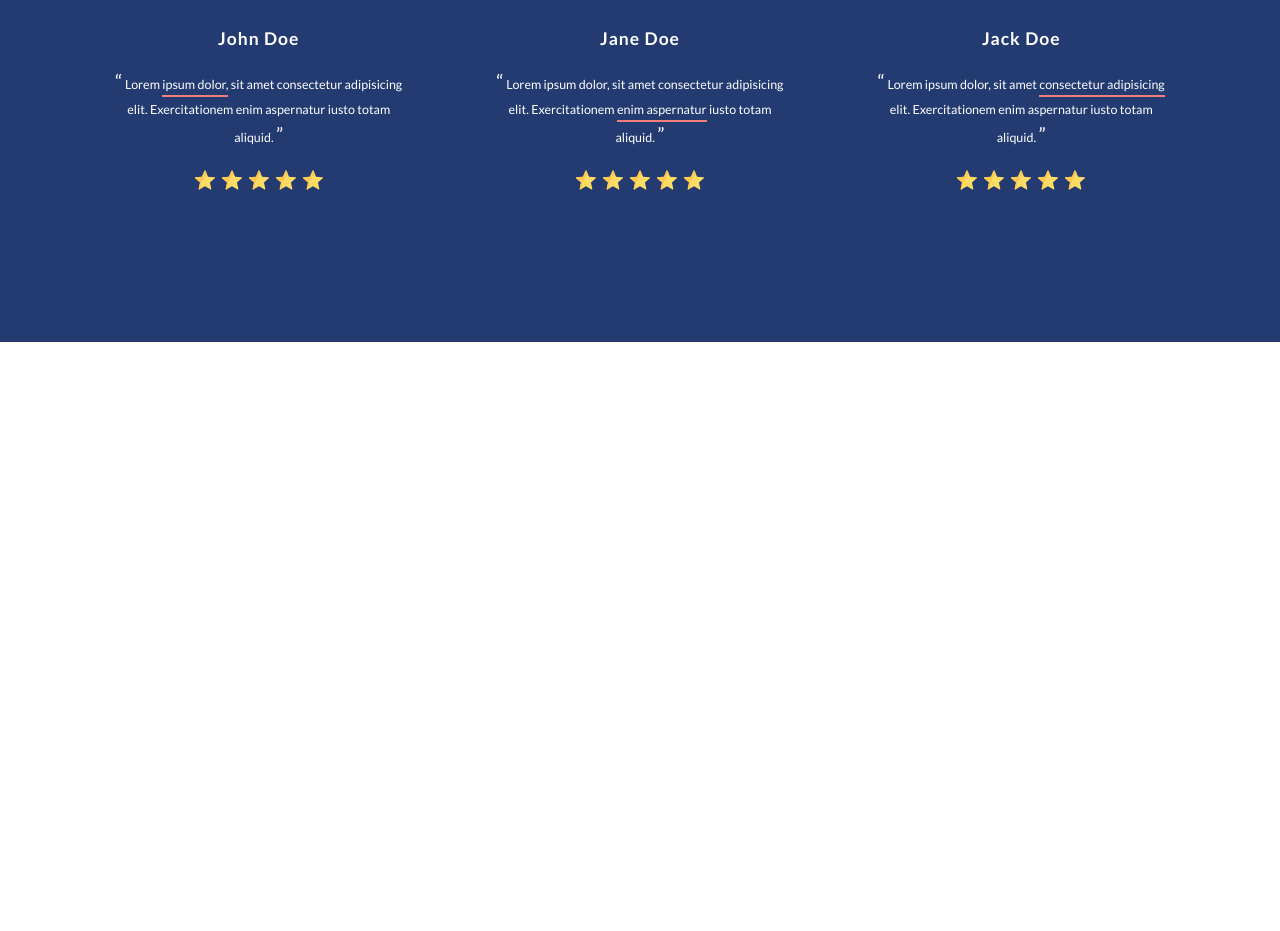
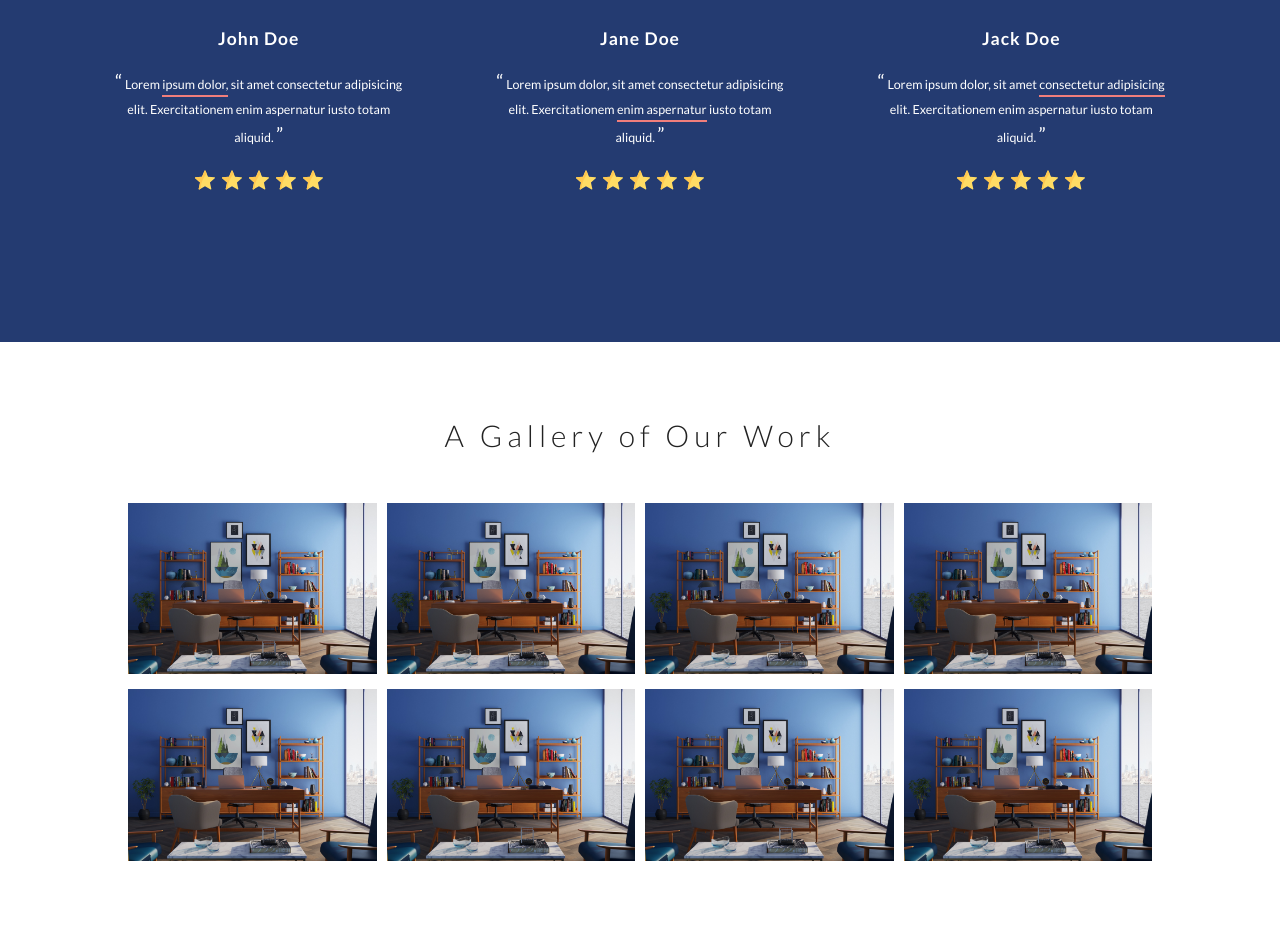
Before and after one commit to miguel-quezada63/clean-queen, a website: page public/html/index.html in a window 1280 px wide. Shown: the part 1140-2071 px from the top of the page. Before the commit the page ends 1482 px from the top, so only its background shows below. Drawn offline with Linux system fonts and the light colour scheme.

Commit message:
Added gallery section

```diff
--- a/dev/scss/abstractions/_vars.scss
+++ b/dev/scss/abstractions/_vars.scss
@@ -6,13 +6,14 @@ $secondary-color-light: #f17e7b;
 $secondary-color-extra-light: #fae9e2;
 $light-color: white;
 $text-color: #222;
-$primary-font: "Lato", cursive;
+$primary-font: "Lato", sans-serif;
 $secondary-font: "Rubik", sans-serif;
+$tertiary-font: "Open Sans", sans-serif;
 $box-shadow-sm: 0 3px 6px rgba($text-color, 0.15),
   0 3px 6px rgba($text-color, 0.25);
 $box-shadow-md: 0 10px 20px rgba($text-color, 0.18),
   0 6px 6px rgba($text-color, 0.25);
 $box-shadow-lg: 0 14px 28px rgba($text-color, 0.22),
   0 10px 10px rgba($text-color, 0.25);
-$box-shadow-transparent: 0 3px 6px rgba(transparent, 0.15),
-  0 3px 6px rgba(transparent, 0.25);
+$box-shadow-transparent: 0 3px 6px rgba(transparent, 0),
+  0 3px 6px rgba(transparent, 0);
--- a/dev/scss/base/_typography.scss
+++ b/dev/scss/base/_typography.scss
@@ -11,10 +11,11 @@
   font-size: 2.5rem;
   margin: 0 auto;
   text-align: center;
-  letter-spacing: 0.1rem;
+  letter-spacing: 0.2rem;
   &--white {
     color: $light-color;
   }
+
   &--underline {
     position: relative;
     &::after {
--- a/dev/scss/layout/_home.scss
+++ b/dev/scss/layout/_home.scss
@@ -188,3 +188,58 @@
     color: $light-color;
   }
 }
+
+.gallery {
+  padding: 7.5rem 0;
+  margin: 0 auto;
+  height: 100%;
+  &-header {
+    margin-bottom: 5rem;
+    font-weight: 300;
+    font-size: 3rem;
+    letter-spacing: 0.5rem;
+  }
+  &-images {
+    display: grid;
+    margin: 0 auto;
+    width: 80%;
+    grid-gap: 1rem;
+    justify-items: center;
+    grid-template-rows: repeat(2, 50%);
+    grid-template-columns: repeat(4, 1fr);
+    transition: 0.3s all;
+    @include respond(tab-port) {
+      grid-template-rows: repeat(4, 1fr);
+      grid-template-columns: repeat(2, 1fr);
+      &:hover {
+        grid-gap: none;
+      }
+    }
+    @include respond(phone) {
+      width: 90%;
+    }
+    &:hover {
+      grid-gap: 7.5rem;
+      transition: 0.3s all;
+    }
+  }
+
+  &-image {
+    width: 100%;
+    z-index: 1;
+    position: relative;
+    @include transition(0.3s transform);
+    &:hover {
+      z-index: 100;
+      transform: scale(1.5);
+      @include transition(0.3s transform);
+    }
+
+    @include respond(tab-land) {
+      &:hover {
+        z-index: 1;
+        transform: none;
+      }
+    }
+  }
+}
--- a/package.json
+++ b/package.json
@@ -6,10 +6,11 @@
   "scripts": {
     "test": "echo \"Error: no test specified\" && exit 1",
     "css": "node-sass ./dev/scss/main.scss -o ./public/css",
-    "css:watch": "npm run css && node-sass ./dev/scss/main.scss -wo ./public/css"
+    "css:watch": "sudo npm run css && node-sass ./dev/scss/main.scss -wo ./public/css"
   },
   "author": "",
   "license": "ISC",
+  "dependencies": {},
   "devDependencies": {
     "node-sass": "^4.12.0"
   }
--- a/public/html/index.html
+++ b/public/html/index.html
@@ -36,11 +36,6 @@
       <div class="navbar-bars">
         <i class="fas fa-bars"></i>
       </div>
-      <!-- <div class="navbar-social">
-        <a href="#">Facebook</a>
-        <a href="#">Instagram</a>
-        <a href="#">Email</a>
-      </div> -->
     </nav>
     <main>
       <header class="landing" id="landing">
@@ -135,7 +130,21 @@
           </div>
         </div>
       </section>
-      <!-- Nex section is gallery -->
+      <section id="gallery" class="gallery">
+        <h3 class="section-header gallery-header section-header--thing">
+          A Gallery of Our Work
+        </h3>
+        <div class="gallery-images">
+          <img class="gallery-image" src="../img/landing.jpg" alt="" />
+          <img class="gallery-image" src="../img/landing.jpg" alt="" />
+          <img class="gallery-image" src="../img/landing.jpg" alt="" />
+          <img class="gallery-image" src="../img/landing.jpg" alt="" />
+          <img class="gallery-image" src="../img/landing.jpg" alt="" />
+          <img class="gallery-image" src="../img/landing.jpg" alt="" />
+          <img class="gallery-image" src="../img/landing.jpg" alt="" />
+          <img class="gallery-image" src="../img/landing.jpg" alt="" />
+        </div>
+      </section>
     </main>
   </body>
 </html>
```
Also changed, not shown: public/css/main.css, 1 other file.
